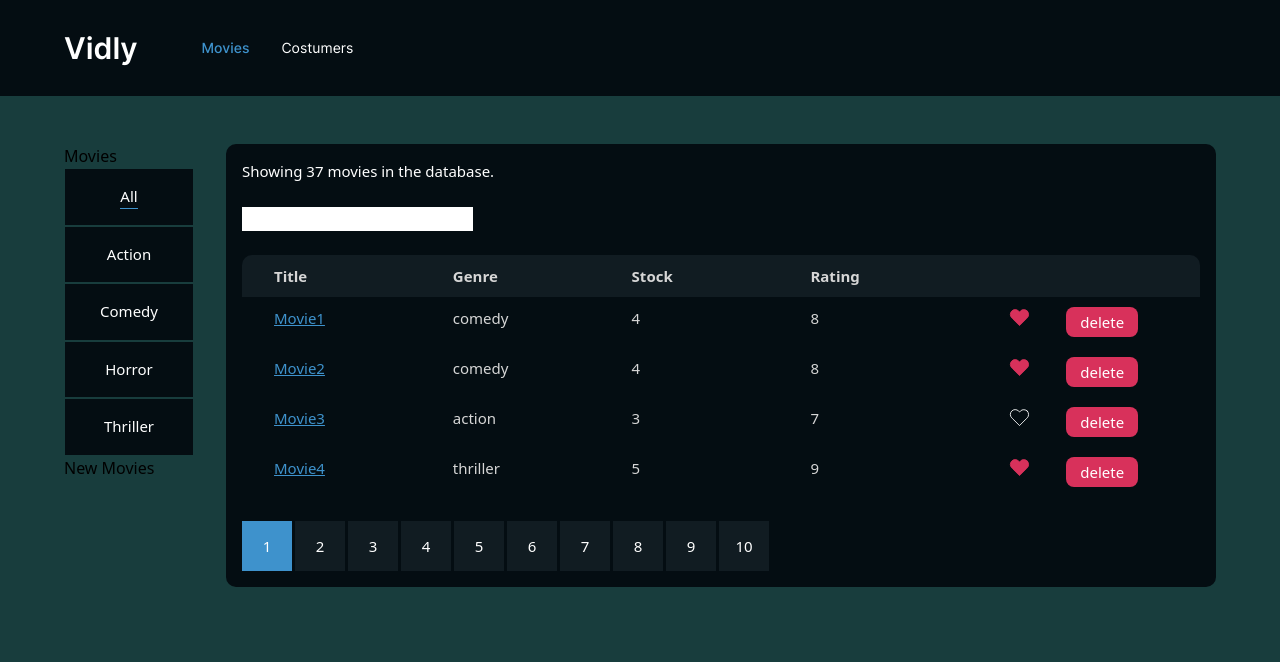
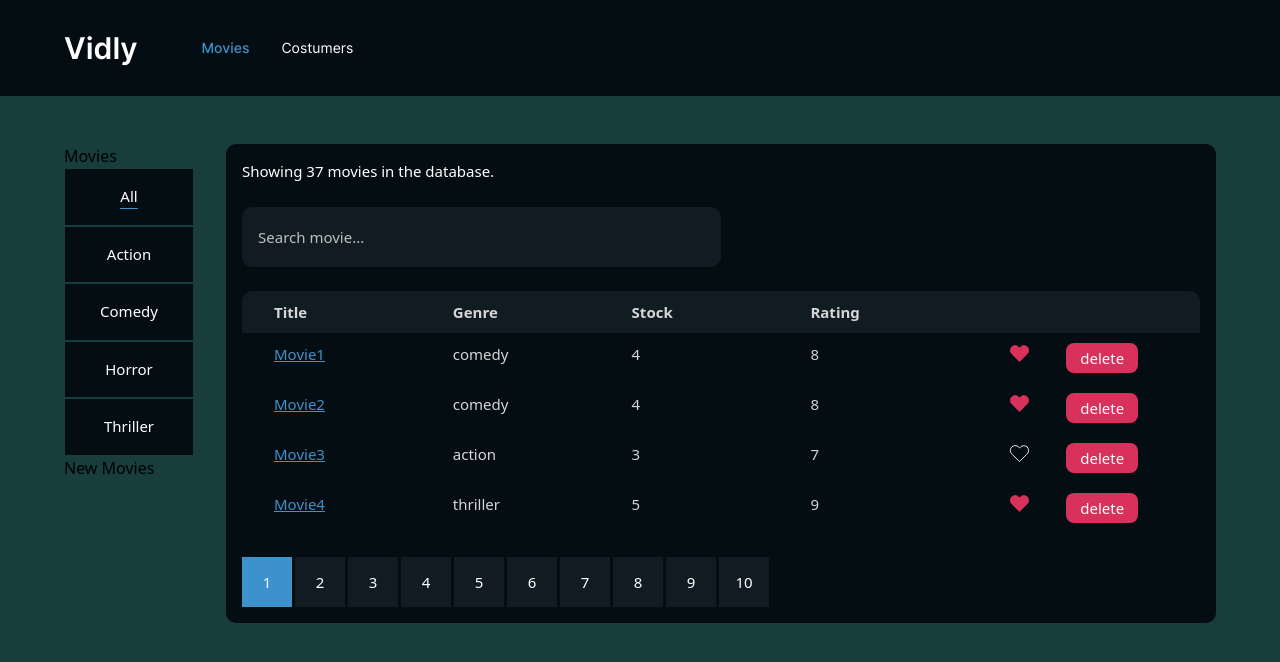
Before and after one commit to CodeSplash7/Vidly-App, a React (Create React App) app: page /movies in a window 1280 px wide. Shown: the top 662 px of the page. Built offline with nearby package versions, Linux system fonts and the light colour scheme; data requests are answered from the project's data file.

Commit message:
styled search bar

```diff
--- a/src/components/MoviesPage/MovieSearch.jsx
+++ b/src/components/MoviesPage/MovieSearch.jsx
@@ -2,6 +2,8 @@ function MovieSearch({ searchInput, setSearchInput, searchMovies }) {
   return (
     <>
       <input
+        placeholder="Search movie..."
+        className="movies-page__search-field"
         onInput={(e) => setSearchInput(e.target.value)}
         value={searchInput}
       ></input>
--- a/src/components/MoviesPage/MoviesPage.jsx
+++ b/src/components/MoviesPage/MoviesPage.jsx
@@ -26,6 +26,7 @@ function MoviesPage() {
   let [movies, setMovies] = useState([]);
   // the movies that have been filtered/selected to be shown in the table
   let [selectedMovies, setSelectedMovies] = useState([]);
+  // array of genre objects
   let [genres, setGenres] = useState([]);
   // groups for the movies
   let [divisions, setDivisions] = useState([]);
--- a/src/styles/MoviesPage/_MoviesPage.sass
+++ b/src/styles/MoviesPage/_MoviesPage.sass
@@ -2,6 +2,7 @@
 @import "MoviesPagination"
 @import "MoviesCount"
 @import "MoviesFilter"
+@import "MoviesSearch"
 
 .movies-page__section
   &--left
--- /dev/null
+++ b/src/styles/MoviesPage/_MoviesSearch.sass
@@ -0,0 +1,9 @@
+.movies-page__search
+  @apply w-full h-fit
+
+.movies-page__search-field
+  @apply w-[50%] h-[60px] duration-150 outline-[#0000] px-[16px] py-[10px] rounded-[10px] text-[white] text-[15px] bg-[#{$color5}]
+  &:focus
+    @apply outline outline-[#{$color4}] outline-[1px]
+  &::placeholder
+    @apply text-[#bfbfbf]
```
